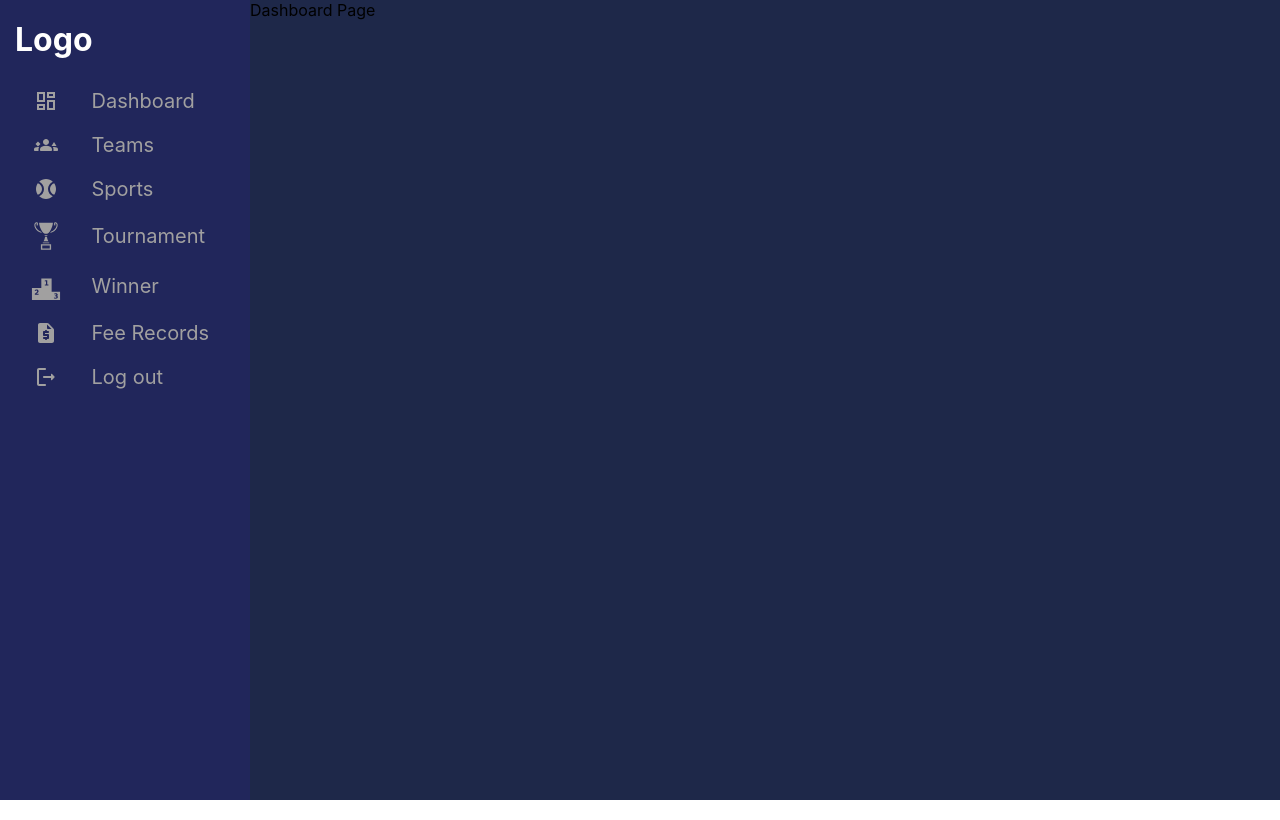
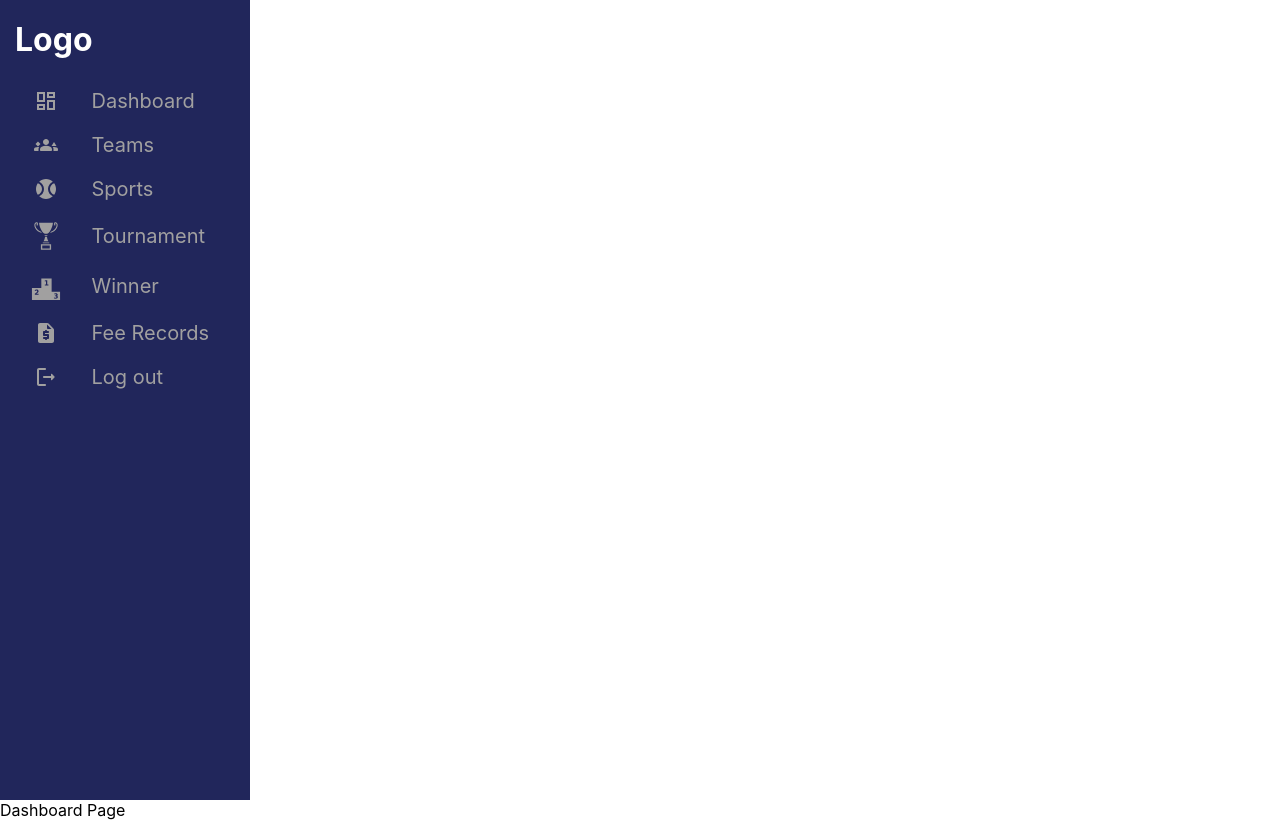
Before and after one commit to gcelt-techclub/Web-App, a React (Create React App) app: page /admin in a window 1280 px wide. Built offline with nearby package versions, Linux system fonts and the light colour scheme.

Commit message:
shift container class styling to sidebar.css

```diff
--- a/src/App.css
+++ b/src/App.css
@@ -15,11 +15,3 @@ body{
   text-decoration: none;
 
 }
-.container{
-  display:flex;
-  background-color: #1e2849;
-}
-main{
-  width: 100%;
-  padding: 20px;
-}
```
